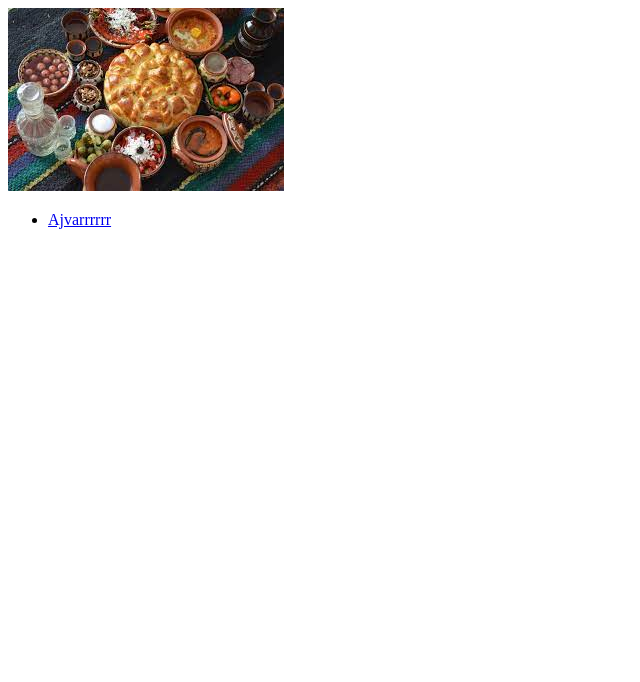
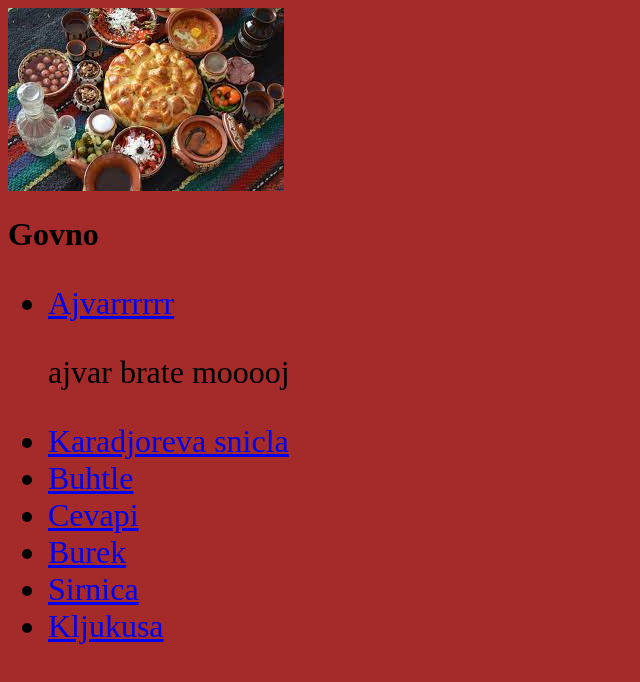
Before and after one commit to mirkoterzic/odin-recipes, a plain HTML site: page index.html in a window 1280 px wide. Shown: the whole page, without its empty margins (0-640 px from the left). Drawn offline with Linux system fonts and the light colour scheme.

Commit message:
index.html update

```diff
--- a/index.html
+++ b/index.html
@@ -5,10 +5,19 @@
         <title>Best Balkan Food</title>
 
     </head>
-    <body>
-        <img src="/download.jpeg" alt="" >
-        <ul>
+    <body style="background-color: brown;">
+        <img src="/download.jpeg" alt="sluka jela" >
+         <h1>Govno</h1>
+        <ul style="font-size: xx-large;">
             <li><a href="https://krenizdravo.dnevnik.hr/prehrana/zdravi-recepti/ajvar-recept-za-najbolji-domaci-ajvar-od-paprika-i-patlidzana">Ajvarrrrrr</a></li>
+            <p>ajvar brate mooooj</p>
+            <li><a href="https://www.coolinarika.com/recept/karadjordjeva-snicla-2b10a8a4-6390-11eb-a545-0242ac12002e"> Karadjoreva snicla</a></li>
+            <li><a href="https://www.coolinarika.com/recept/mekane-buhtle-25e23d34-642b-11eb-8c65-0242ac12004d"> Buhtle</a></li>
+            <li><a href="https://www.coolinarika.com/recept/pravi-sarajevski-cevapi-3be93a1a-6381-11eb-b3a7-0242ac120027">Cevapi</a></li>
+            <li><a href="https://www.coolinarika.com/recept/recept-za-burek-kao-iz-buregdzinice-d89cb4aa-6380-11eb-8770-0242ac120010">Burek</a></li>
+            <li><a href="https://www.coolinarika.com/recept/sirnica-d9a78a08-63be-11eb-ad89-0242ac120064"> Sirnica</a></li>
+            <li><a href="https://www.coolinarika.com/recept/mamina-kljukusa-100dcb44-6387-11eb-989e-0242ac120045">Kljukusa</a></li>
+
         </ul>
 
 
```
